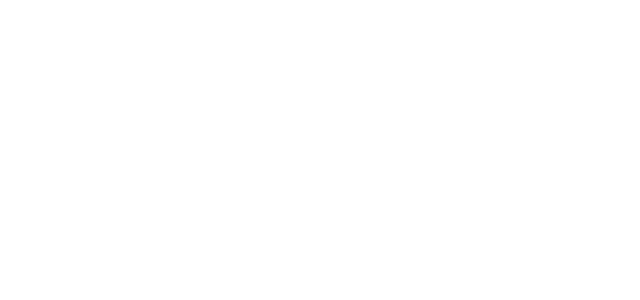
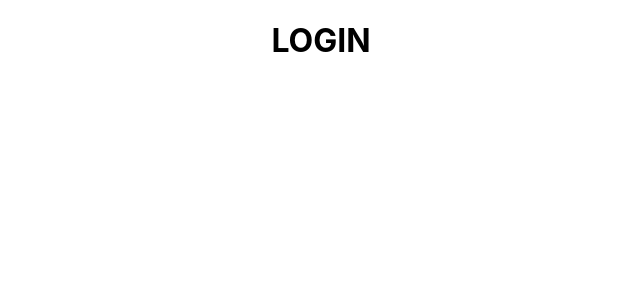
Before and after one commit to A-Asatiani/bicycle-renting-react, a React (Create React App) app: page /login in a window 1280 px wide. Shown: the top 300 px of the page, without its empty margins (319-959 px from the left). Built offline with nearby package versions, Linux system fonts and the light colour scheme.

Commit message:
feature: login component basic construction

```diff
--- a/src/App.js
+++ b/src/App.js
@@ -1,11 +1,14 @@
 import React from "react";
 import { Switch, Route } from "react-router-dom";
+import Login from "./components/Login/Login";
 import "./App.css";
 
 const App = () => {
   return (
     <div className="App">
-      <Switch>{/* <Route exact path='/login' component={Login} /> */}</Switch>
+      <Switch>
+        <Route path="/login" component={Login} />
+      </Switch>
     </div>
   );
 };
--- /dev/null
+++ b/src/components/Login/Login.jsx
@@ -0,0 +1,12 @@
+import React from "react";
+import "./index.css";
+
+const Login = () => {
+  return (
+    <div className="Login">
+      <h1>LOGIN</h1>
+    </div>
+  );
+};
+
+export default Login;
```
Also changed, not shown: src/components/Login/index.css (added).
